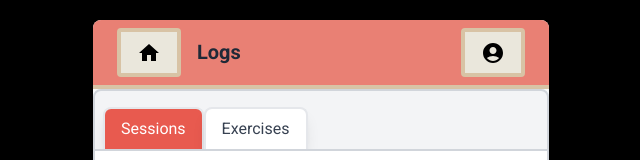
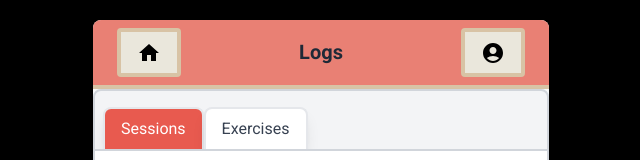
Before and after one commit to JoshuaW13/ConceptFitness, a React (Vite) app in the folder conceptFitness/: page /sessionLogs in a window 1280 px wide. Shown: the top 160 px of the page, without its empty margins (319-959 px from the left). Built offline with nearby package versions, Linux system fonts and the light colour scheme.

Commit message:
Fixed navbar to center text

```diff
--- a/conceptFitness/src/components/NavBar.jsx
+++ b/conceptFitness/src/components/NavBar.jsx
@@ -7,6 +7,7 @@ function NavBar({ FirstButton, SecondButton, OtherButtons, PageTitle }) {
 
   return (
     <nav className="navbar p-2 flex justify-between items-center">
+      {/* Left-aligned buttons */}
       <div className="left-buttons flex items-center">
         {FirstButton && <FirstButton />}
         {otherButtonsArray.map((getButtonProps, index) => {
@@ -14,10 +15,14 @@ function NavBar({ FirstButton, SecondButton, OtherButtons, PageTitle }) {
           const { component: ButtonComponent, props } = getButtonProps();
           return <ButtonComponent key={index} {...props} />;
         })}
-        {PageTitle && (
-          <h2 className="text-xl font-bold text-gray-800 mx-4">{PageTitle}</h2>
-        )}
       </div>
+
+      {/* Centered PageTitle */}
+      {PageTitle && (
+        <h2 className="text-xl font-bold text-gray-800 mx-4 flex-1 text-center">{PageTitle}</h2>
+      )}
+
+      {/* Right-aligned second button */}
       {SecondButton && <div className="ml-auto">{<SecondButton />}</div>}
     </nav>
   );
```
